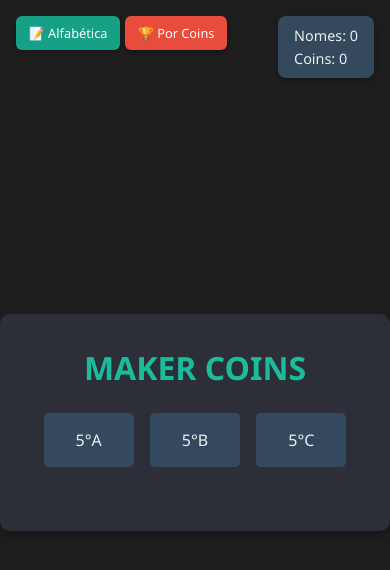
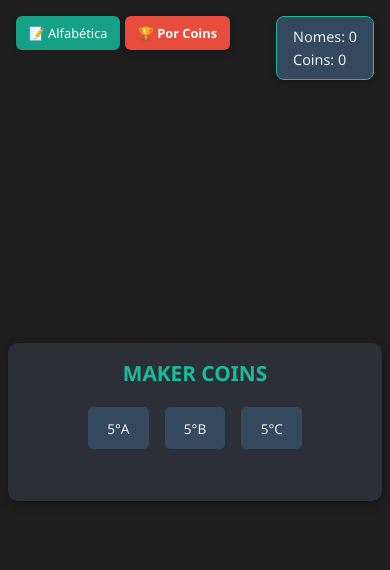
Before and after one commit to Nansinyx26/Maker_Coins3.00, a plain HTML site: page frontend.html in a window 390 px wide. Drawn offline with Linux system fonts and the light colour scheme.

Commit message:
Update style1.css

```diff
--- a/css/style1.css
+++ b/css/style1.css
@@ -58,6 +58,11 @@ h1 {
     transform: scale(1.05);
 }
 
+.tab-button.active {
+    background: #1abc9c;
+    transform: scale(1.05);
+}
+
 #leaderboard {
     margin-top: 2rem;
 }
@@ -71,6 +76,12 @@ h1 {
     display: flex;
     justify-content: space-between;
     align-items: center;
+    transition: transform 0.2s ease, box-shadow 0.2s ease;
+}
+
+.user-card:hover {
+    transform: translateY(-2px);
+    box-shadow: 0 4px 10px rgba(0, 0, 0, 0.3);
 }
 
 .user-name {
@@ -81,4 +92,150 @@ h1 {
 
 .user-coins {
     color: #95a5a6;
+    font-weight: 500;
 }
+
+/* Estilos para o contador de sala (canto superior direito) */
+#sala-info {
+    position: fixed;
+    top: 1rem;
+    right: 1rem;
+    background: #34495e;
+    padding: 0.8rem 1.2rem;
+    border-radius: 8px;
+    box-shadow: 0 2px 6px rgba(0, 0, 0, 0.3);
+    color: #ecf0f1;
+    font-size: 1rem;
+    display: flex;
+    gap: 1rem;
+    z-index: 1000;
+    border: 1px solid #1abc9c;
+}
+
+/* Botões de ordenação no canto superior esquerdo */
+#sort-buttons {
+    position: fixed;
+    top: 1rem;
+    left: 1rem;
+    display: flex;
+    flex-direction: column;
+    gap: 0.5rem;
+    z-index: 1000;
+}
+
+.sort-button {
+    background: #16a085;
+    color: white;
+    border: none;
+    padding: 0.6rem 1rem;
+    font-size: 0.9rem;
+    border-radius: 6px;
+    cursor: pointer;
+    transition: background-color 0.3s ease, transform 0.2s ease;
+    min-width: 140px;
+    text-align: center;
+    box-shadow: 0 2px 4px rgba(0, 0, 0, 0.2);
+    font-weight: 500;
+}
+
+.sort-button:hover {
+    background: #1abc9c;
+    transform: scale(1.05);
+    box-shadow: 0 3px 6px rgba(0, 0, 0, 0.3);
+}
+
+.sort-button.active {
+    background: #e74c3c;
+    box-shadow: 0 3px 6px rgba(0, 0, 0, 0.3);
+    font-weight: 600;
+}
+
+.sort-button.active:hover {
+    background: #c0392b;
+    transform: scale(1.05);
+}
+
+/* Responsividade para telas menores */
+@media (max-width: 768px) {
+    .container {
+        padding: 1.5rem;
+        margin: 1rem;
+    }
+
+    h1 {
+        font-size: 1.5rem;
+    }
+
+    .tabs {
+        flex-wrap: wrap;
+        gap: 0.5rem;
+    }
+
+    .tab-button {
+        padding: 0.8rem 1.5rem;
+        margin: 0.25rem;
+        font-size: 0.9rem;
+    }
+
+    #sort-buttons {
+        flex-direction: row;
+        gap: 0.3rem;
+        top: 0.5rem;
+        left: 0.5rem;
+    }
+
+    .sort-button {
+        min-width: 100px;
+        padding: 0.5rem 0.8rem;
+        font-size: 0.8rem;
+    }
+
+    #sala-info {
+        flex-direction: column;
+        gap: 0.3rem;
+        font-size: 0.9rem;
+        padding: 0.6rem 1rem;
+        top: 0.5rem;
+        right: 0.5rem;
+    }
+
+    .user-card {
+        padding: 0.8rem;
+        flex-direction: column;
+        text-align: center;
+        gap: 0.5rem;
+    }
+
+    .user-name {
+        font-size: 1.1rem;
+    }
+}
+
+@media (max-width: 480px) {
+    .container {
+        padding: 1rem;
+        margin: 0.5rem;
+    }
+
+    h1 {
+        font-size: 1.3rem;
+        margin-bottom: 1rem;
+    }
+
+    .tab-button {
+        padding: 0.7rem 1.2rem;
+        font-size: 0.85rem;
+    }
+
+    #sort-buttons {
+        top: 0.3rem;
+        left: 0.3rem;
+    }
+
+    #sala-info {
+        top: 0.3rem;
+        right: 0.3rem;
+        font-size: 0.8rem;
+        padding: 0.5rem 0.8rem;
+    }
+}
```
